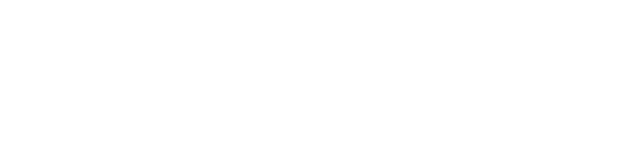
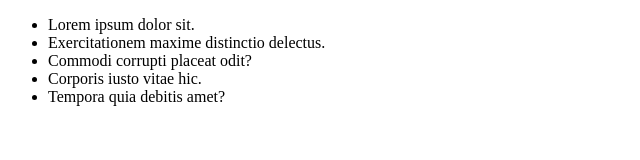
Before and after one commit to gokhanbilgin175/aplication2, a plain HTML site: page index.html in a window 1280 px wide. Shown: the whole page, without its empty margins (0-640 px from the left). Drawn offline with Linux system fonts and the light colour scheme.

Commit message:
new file

```diff
--- a/index.html
+++ b/index.html
@@ -8,6 +8,14 @@
     <link rel="stylesheet" href="style.css">
 </head>
 <body>
-
+    <div>
+        <ul>
+            <li>Lorem ipsum dolor sit.</li>
+            <li>Exercitationem maxime distinctio delectus.</li>
+            <li>Commodi corrupti placeat odit?</li>
+            <li>Corporis iusto vitae hic.</li>
+            <li>Tempora quia debitis amet?</li>
+        </ul>
+    </div>
 </body>
 </html>
--- a/style.css
+++ b/style.css
@@ -0,0 +1,3 @@
+div{
+    font-size: 24;
+}
```
